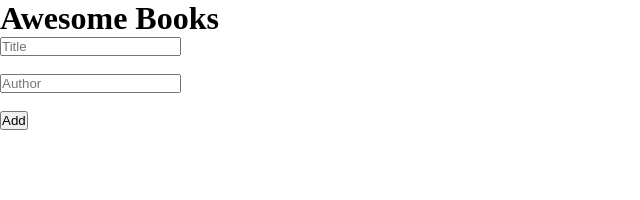
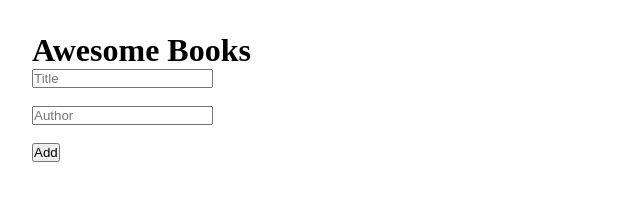
Before and after one commit to mioOleen/Bookstore, a website: page index.html in a window 1280 px wide. Shown: the whole page, without its empty margins (0-640 px from the left). Drawn offline with Linux system fonts and the light colour scheme.

Commit message:
added margin in body

```diff
--- a/style.css
+++ b/style.css
@@ -3,3 +3,7 @@
   margin: 0;
   box-sizing: border-box;
 }
+
+body{
+    margin:2rem;
+}
```
